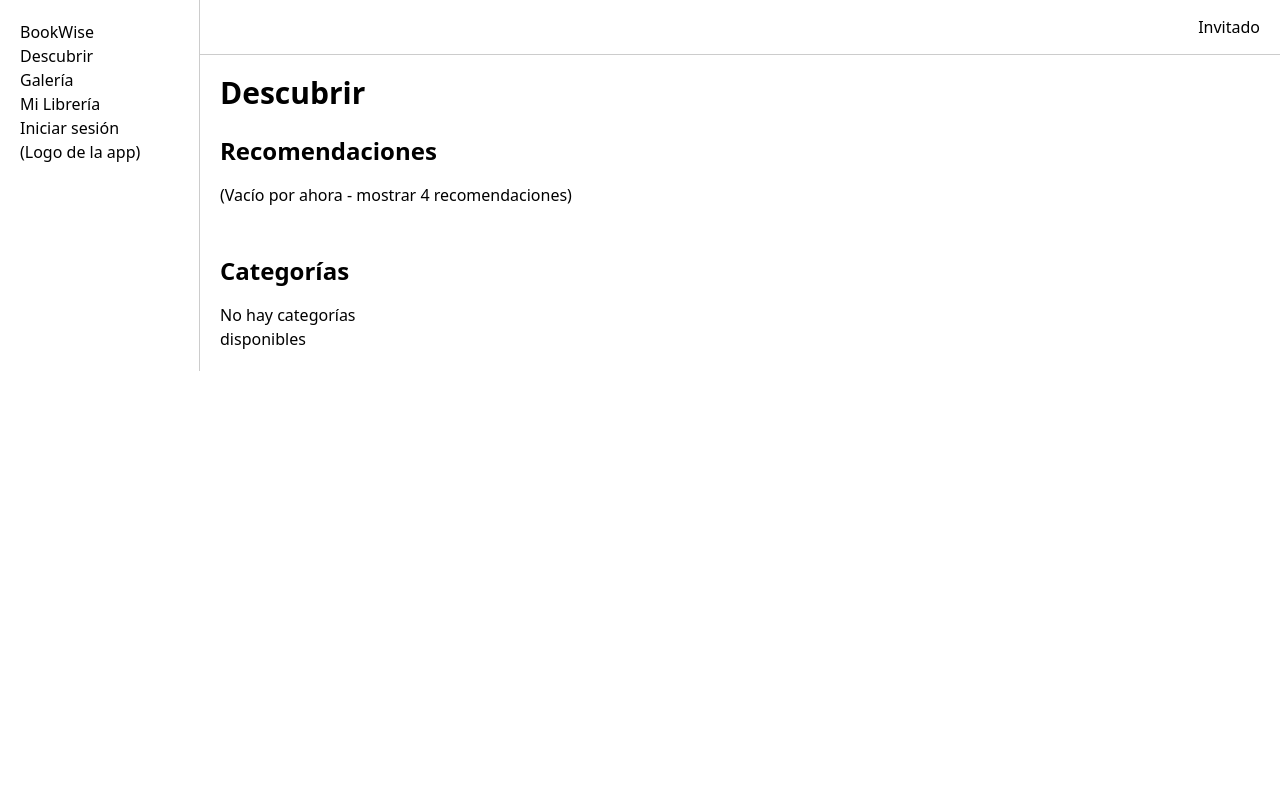
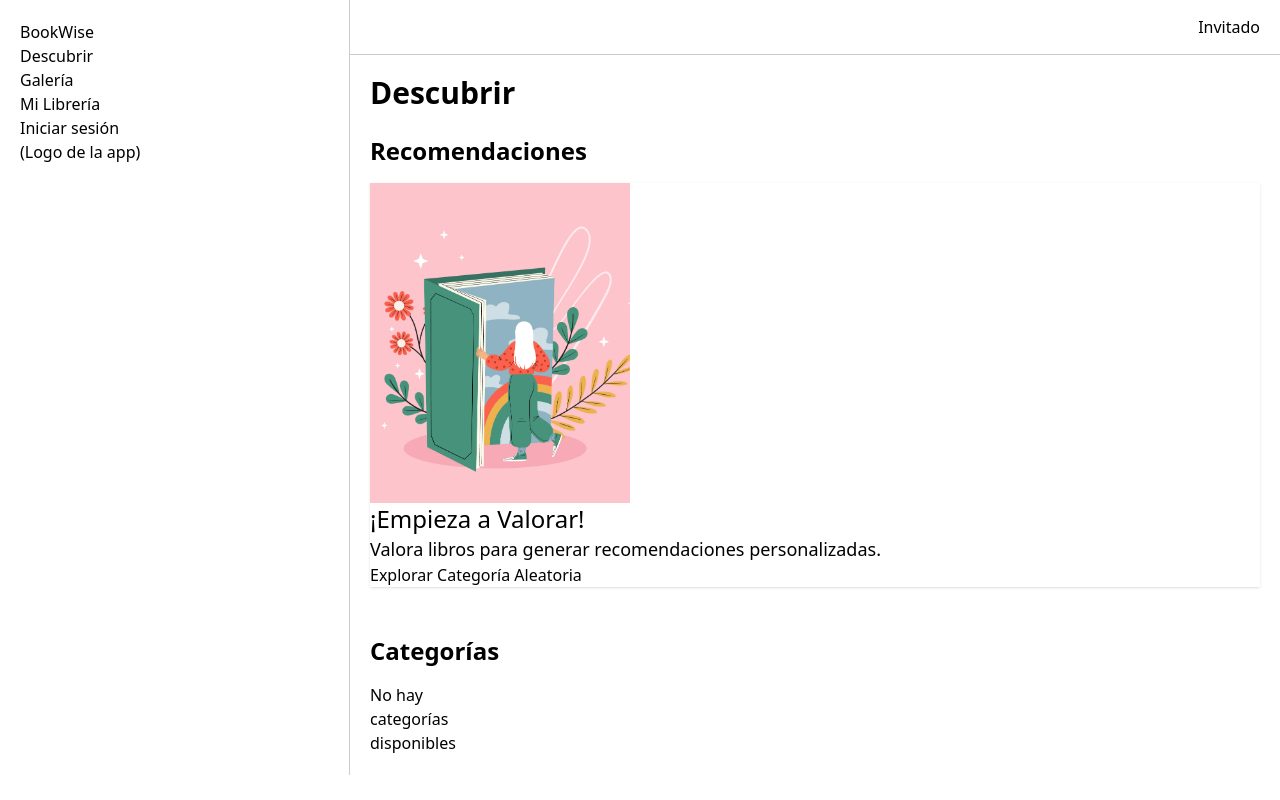
Before and after one commit to PDJ6975/Bookwise, a Django app: template main/templates/main/index.html in a window 1280 px wide. Run offline with Django 5.2, Linux system fonts and the light colour scheme; the template is opened without the code that fills it, so the values that code supplies are empty; some libraries are stand-ins or nearby versions.

Commit message:
feat: componente base recomendaciones

```diff
--- a/main/templates/base.html
+++ b/main/templates/base.html
@@ -10,7 +10,7 @@
 <body>
     <div style="display: flex;">
         <!-- Menú lateral -->
-        <nav style="width: 200px; border-right: 1px solid #ccc; padding: 20px;">
+        <nav style="width: 350px; border-right: 1px solid #ccc; padding: 20px;">
             <h2>BookWise</h2>
             <ul style="list-style: none; padding: 0;">
                 <li><a href="{% url 'index' %}">Descubrir</a></li>
--- a/main/templates/main/index.html
+++ b/main/templates/main/index.html
@@ -1,4 +1,5 @@
 {% extends 'base.html' %}
+{% load static %}
 
 {% block title %}BookWise - Descubrir{% endblock %}
 
@@ -7,7 +8,39 @@
 
 <section class="mb-12">
     <h2 class="text-2xl font-bold mb-4">Recomendaciones</h2>
-    <p class="text-base-content/70">(Vacío por ahora - mostrar 4 recomendaciones)</p>
+
+    {% if recomendaciones %}
+    <div class="grid grid-cols-2 md:grid-cols-4 gap-4">
+        {% for libro in recomendaciones|slice:":4" %}
+        <div class="card bg-base-100 shadow-sm">
+            <figure>
+                {% if libro.portada %}
+                <img src="{{ libro.portada }}" alt="{{ libro.titulo }}" class="w-full h-64 object-cover">
+                {% else %}
+                <div class="w-full h-64 bg-base-300 flex items-center justify-center">
+                    <span class="text-4xl">📖</span>
+                </div>
+                {% endif %}
+            </figure>
+        </div>
+        {% endfor %}
+    </div>
+    {% else %}
+    <div class="flex justify-center">
+        <div class="card card-side bg-neutral text-neutral-content shadow-sm max-w-4xl w-full">
+            <figure>
+                <img src="{% static 'main/img/recomendaciones-vacias.jpg' %}" alt="Recomendaciones" class="w-65 h-80 object-cover">
+            </figure>
+            <div class="card-body">
+                <h2 class="card-title text-2xl">¡Empieza a Valorar!</h2>
+                <p class="text-lg">Valora libros para generar recomendaciones personalizadas.</p>
+                <div class="card-actions justify-end">
+                    <button class="btn btn-primary btn-lg">Explorar Categoría Aleatoria</button>
+                </div>
+            </div>
+        </div>
+    </div>
+    {% endif %}
 </section>
 
 <section>
```
Also changed, not shown: main/static/main/img/inicio-no-recomendaciones.jpg (added), main/static/main/img/recomendaciones-vacias.jpg (added), 5 other files.
